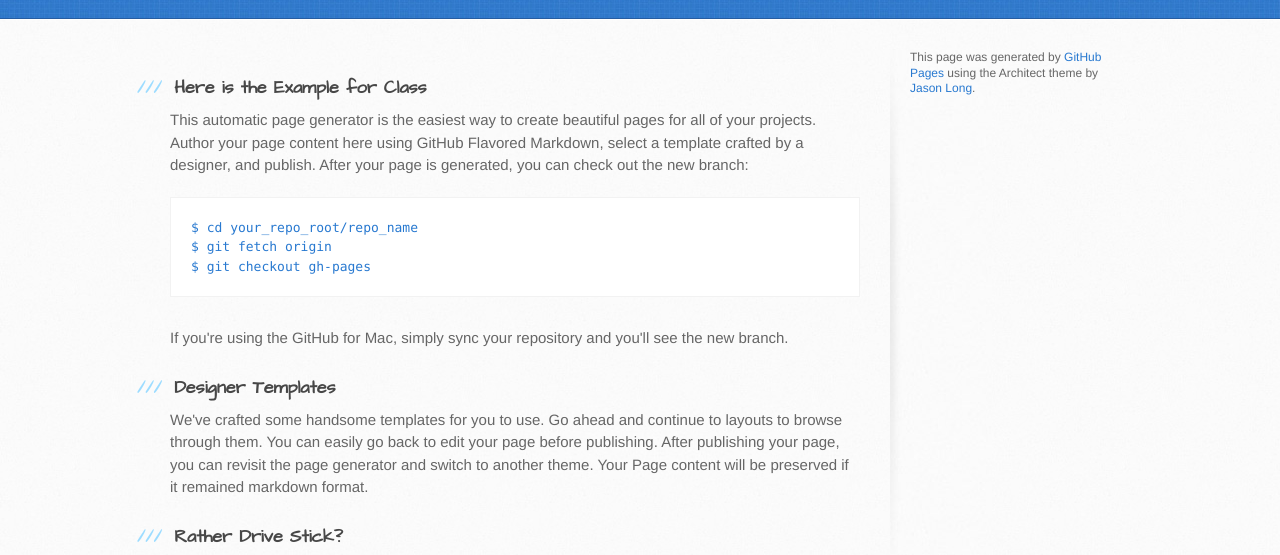
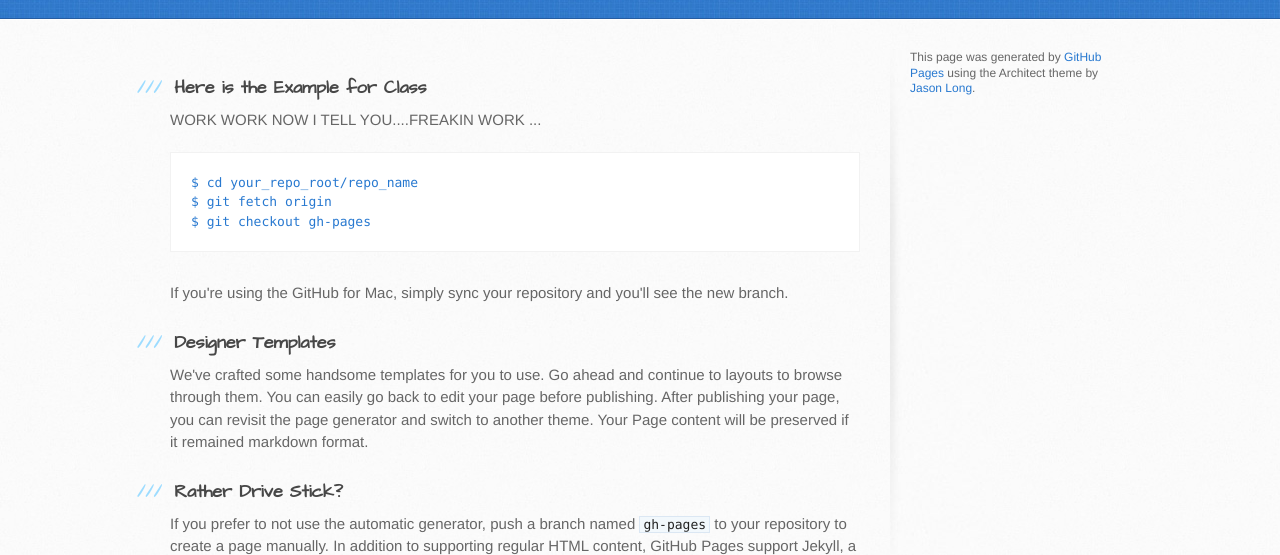
Before and after one commit to jasminepatrick/jasminepatrick.github.io, a plain HTML site: page index.html in a window 1280 px wide. Shown: the part 182-737 px from the top of the page. Drawn offline with Linux system fonts and the light colour scheme.

Commit message:
Work text change
Work text change

```diff
--- a/index.html
+++ b/index.html
@@ -31,7 +31,7 @@
           <h3>
 <a id="here-is-the-example-for-class-blblbhahghghgd" class="anchor" href="#here-is-the-example-for-class-blblbhahghghgd" aria-hidden="true"><span class="octicon octicon-link"></span></a>Here is the Example for Class</h3>
 
-<p>This automatic page generator is the easiest way to create beautiful pages for all of your projects. Author your page content here using GitHub Flavored Markdown, select a template crafted by a designer, and publish. After your page is generated, you can check out the new branch:</p>
+<p>WORK WORK NOW I TELL YOU....FREAKIN WORK ... </p>
 
 <pre><code>$ cd your_repo_root/repo_name
 $ git fetch origin
```
